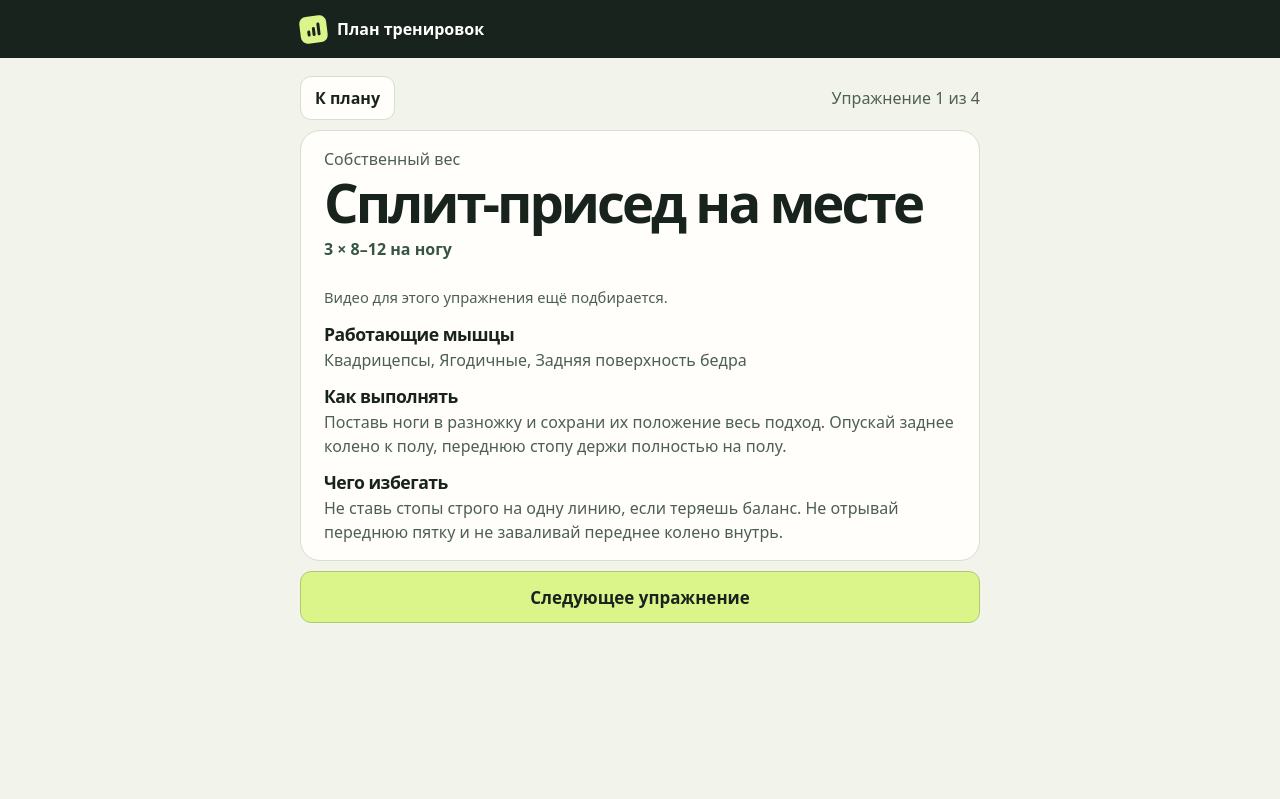
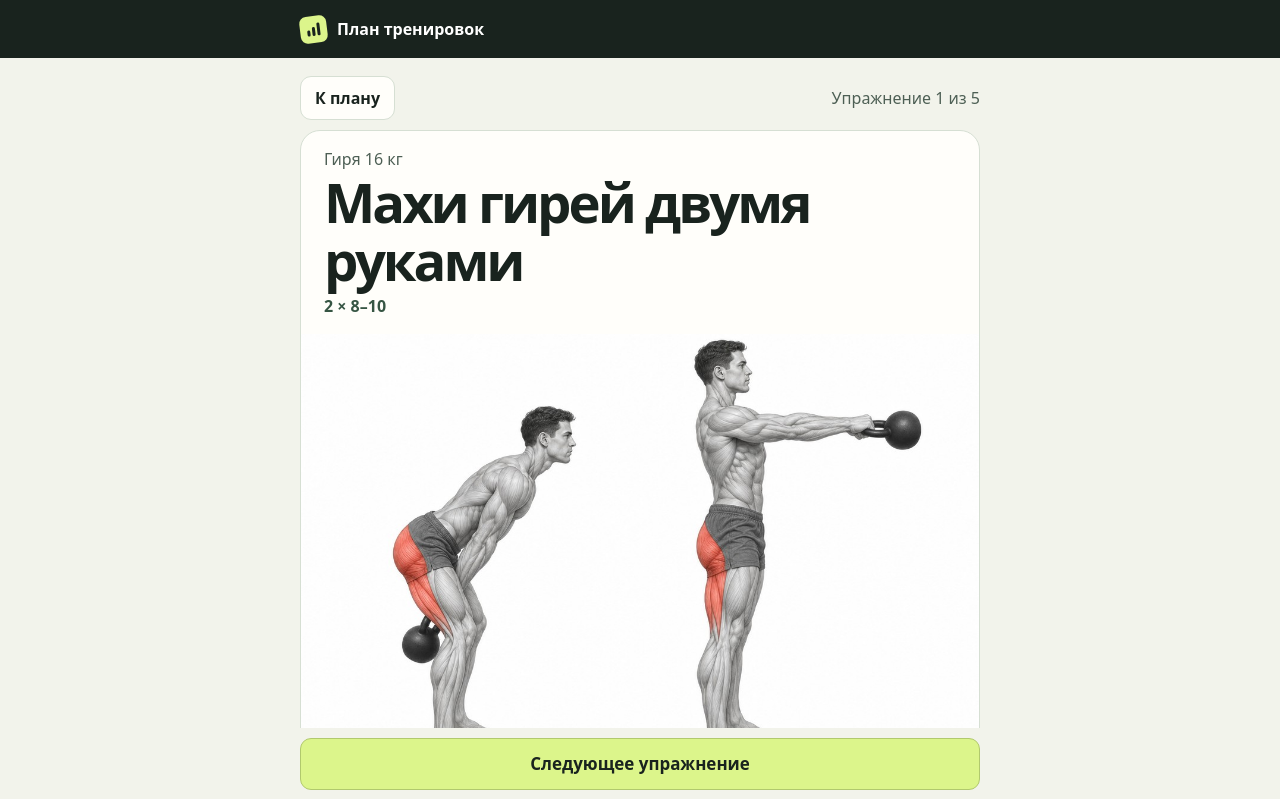
Before and after one commit to vladworklg15-stack/training-plan, a plain HTML site: page index.html in a window 1280 px wide. Both pictures are taken after a click on the button "Начать". Shown: the top 799 px of the page. Drawn offline with Linux system fonts and the light colour scheme.

Commit message:
Add kettlebell exercises and weekend walks

```diff
--- a/app.js
+++ b/app.js
@@ -1,9 +1,9 @@
-import {exercises,muscles} from './exercises.js';
+import {exercises,muscles} from './exercises.js?v=8';
 import {exerciseVideos} from './videos.js';
-import {exerciseIllustrations} from './illustrations.js';
+import {exerciseIllustrations} from './illustrations.js?v=8';
 import {kettlebellAlternatives,kettlebellMedia,kettlebellVideos} from './kettlebells.js';
-import {calendarTimes,makeCalendar,schedule,startOptions} from './schedule.js';
-import {beginTimer,coreMoves,coreRounds,coreSeconds,formatClock,intervals,pauseTimer,plans,restSeconds,resumeTimer,sessionDate,updateTimer,weekAt} from './workout.js';
+import {calendarTimes,makeCalendar,schedule,startOptions} from './schedule.js?v=8';
+import {beginTimer,coreMoves,coreRounds,coreSeconds,formatClock,intervals,pauseTimer,plans,restSeconds,resumeTimer,sessionDate,updateTimer,weekAt} from './workout.js?v=8';
 
 const el=id=>document.getElementById(id);
 const overview=el('overview'), session=el('session');
@@ -33,7 +33,7 @@ let kettlebellOpener=null;
 let lastKettlebell=kettlebellVideos[0];
 
 function resetScroll(){window.scrollTo(0,0);}
-function titleFor(item){return item.id==='core'?'Комплекс на пресс':exercises[item.id].title;}
+function titleFor(item){return item.id==='core'?'Комплекс на пресс':item.title||exercises[item.id].title;}
 function gearFor(item){return item.id==='core'?'Коврик':item.gear||exercises[item.id].gear;}
 function doseFor(item){
   if(item.id==='core') return coreRounds+' круга · '+formatClock(coreSeconds*1000);
@@ -47,9 +47,13 @@ function workoutFor(day){return plans[day.key];}
 function recover(day){
   const value=read(storeKey);
   if(value?.date!==sessionDate(day.date) || value.key!==day.key ||
-    !Number.isInteger(value.index) || value.index<0 || value.index>=workoutFor(day).length) return null;
+    !Number.isInteger(value.index) || value.index<0) return null;
   if(value.timer && !['running','paused','complete'].includes(value.timer.mode)) return null;
-  return value;
+  // Older Thursday sessions were saved before swings were inserted at the start.
+  const index=value.exerciseId ? workoutFor(day).findIndex(item=>item.id===value.exerciseId)
+    : day.key==='thu' ? value.index+1 : value.index;
+  if(index<0 || index>=workoutFor(day).length)return null;
+  return {...value,index};
 }
 function newDay() {
   const now=new Date();
@@ -87,7 +91,7 @@ function renderOverview(){
   text('day-date',(isToday?'Сегодня · ':'')+dateFormat.format(selected.date));
   text('day-title',summary?.title||'День отдыха');
   text('day-muscles',summary?.muscles||'');
-  text('day-time',summary?`Ориентир начала ${el('calendar-start').value}`:'');
+  text('day-time',summary?.allDay?'В удобное время':summary?`Ориентир начала ${el('calendar-start').value}`:'');
   const entries=workoutFor(selected);
   el('day-plan').replaceChildren(...entries.map(item=>{
     const row=make('article','plan-row');
@@ -181,7 +185,7 @@ kettlebellPlayer.addEventListener('error',()=>{
 });
 
 function persist(){
-  save(storeKey,active?.finished?null:active);
+  save(storeKey,!active||active.finished?null:{...active,exerciseId:plans[active.key][active.index].id});
 }
 
 function openAudio(){
--- a/exercises.js
+++ b/exercises.js
@@ -16,6 +16,8 @@ const rows = [
   ['goblet','Присед с гирей у груди','Гиря 16 кг',['quads','glutes'],['abs'], 'Держи гирю у груди, опускай таз между бёдер. Колени направляй по линии носков, стопы оставляй на полу.'],
   ['rdl','Румынская тяга с гантелями','Гантели по 12 кг',['ham','glutes'],['spine','forearms'], 'Слегка согни колени и отведи таз назад. Веди гантели близко к ногам, пока сохраняешь нейтральное положение спины.'],
   ['lunge','Обратные выпады','Собственный вес',['quads','glutes'],['ham'], 'Шагни назад и опусти заднее колено к полу. Поднимись за счёт передней ноги и вернись в исходное положение.'],
+  ['gobletLunge','Обратные выпады с гирей у груди','Гиря 16 кг',['quads','glutes'],['ham','abs'], 'Возьми гирю двумя руками за дужку и держи близко к груди. Шагни назад, опусти заднее колено к полу и вернись, отталкиваясь всей передней стопой. Чередуй ноги. Если с гирей теряешь равновесие, сделай подход с собственным весом.'],
+  ['swing','Махи гирей двумя руками','Гиря 16 кг',['glutes','ham'],['abs','forearms'], 'Отведи таз назад с мягким сгибом коленей и пропусти гирю между ног. Энергично разогни таз и встань прямо, позволяя гире подняться примерно до груди. На обратном пути снова отведи таз назад, когда кисти приблизятся к бёдрам.'],
   ['calf','Подъём на носок на одной ноге','Опора по необходимости',['calves'],['soleus'], 'Поднимай пятку опорной ноги максимально высоко в контролируемой амплитуде. Опускай медленно. Колено почти прямое.'],
   ['pull','Подтягивания','Турник',['lats','biceps'],['upperBack','forearms'], 'Начни с вытянутых рук. Веди локти вниз, поднимайся без раскачки и опускайся под контролем.'],
   ['floorPress','Жим гантелей лёжа на полу','Гантели по 12 кг',['chest','triceps'],['delts'], 'Ляг, согни колени и поставь стопы на пол. На спуске легко коснись пола плечевыми частями рук. Держи запястья над локтями.'],
@@ -45,6 +47,8 @@ const mistakes = {
   goblet: 'Не отрывай пятки и не своди колени внутрь. Выбирай глубину, на которой сохраняешь опору всей стопой и контролируешь корпус.',
   rdl: 'Не округляй спину, не уводи гантели вперёд от ног и не опускай их специально до пола. Остановись, когда таз дальше уже не уходит назад без изменения положения спины.',
   lunge: 'Не заваливай переднее колено внутрь, не отрывай переднюю пятку и не ударяй задним коленом об пол.',
+  gobletLunge: 'Не отводи гирю от груди, не своди переднее колено внутрь и не отрывай переднюю пятку. Опускай заднее колено под контролем.',
+  swing: 'Не поднимай гирю плечами и не превращай мах в глубокий присед. Вверху не отклоняйся назад. Закончи подход, если теряешь контроль над гирей.',
   calf: 'Не пружинь в нижней точке, не перекатывайся на наружный край стопы и не подталкивай себя руками об опору.',
   pull: 'Не раскачивайся, не подбрасывай себя ногами и не вытягивай подбородок вперёд. Опускайся плавно, без падения в нижнюю точку.',
   floorPress: 'Не разводи локти на одной линии с плечами. Не сгибай кисти назад и не отбивай плечевые части рук от пола.',
--- a/illustrations.js
+++ b/illustrations.js
@@ -33,5 +33,60 @@ export const exerciseIllustrations = {
     "file": "./media/technique-calf.jpg",
     "alt": "Подними пятку опорной ноги, опираясь на переднюю часть стопы. Колено остаётся почти прямым.",
     "phases": true
+  },
+  "floorPress": {
+    "file": "./media/technique-floorPress.jpg",
+    "alt": "Лёжа на полу, выжми две гантели от груди вверх. Внизу плечевые части рук легко касаются пола.",
+    "phases": true
+  },
+  "pull": {
+    "file": "./media/technique-pull.jpg",
+    "alt": "Подтянись из виса прямым хватом до положения, где подбородок находится над перекладиной.",
+    "phases": true
+  },
+  "row": {
+    "file": "./media/technique-row.jpg",
+    "alt": "Одной рукой упрись в устойчивую опору. Другой подтяни гантель к боку, ведя локоть к тазу.",
+    "phases": true
+  },
+  "pushdown": {
+    "file": "./media/technique-pushdown.jpg",
+    "alt": "Локоть остаётся у бока. Разогни руку вниз, удерживая резинку, закреплённую сверху.",
+    "phases": true
+  },
+  "roller": {
+    "file": "./media/technique-roller.jpg",
+    "alt": "Обе кисти вращают горизонтальный валик. Шнур с грузом наматывается на середину валика.",
+    "phases": true
+  },
+  "gripper": {
+    "file": "./media/technique-gripper.jpg",
+    "alt": "Одна рукоять пружинного эспандера упирается в ладонь, вторую сжимают пальцы. Запястье прямое.",
+    "phases": false
+  },
+  "swing": {
+    "file": "./media/technique-swing.jpg",
+    "alt": "В замахе отведи таз назад. В верхней точке выпрямись, держи гирю двумя руками примерно на уровне груди.",
+    "phases": true
+  },
+  "gobletLunge": {
+    "file": "./media/technique-gobletLunge.jpg",
+    "alt": "Держи гирю у груди обеими руками. Шагни назад, оставив переднюю стопу полностью на полу.",
+    "phases": true
+  },
+  "walk": {
+    "file": "./media/technique-walk.jpg",
+    "alt": "На дорожке корпус вертикален, руки свободны, стопы делают естественные короткие шаги.",
+    "phases": false
+  },
+  "split": {
+    "file": "./media/technique-split.jpg",
+    "alt": "Стопы остаются в разножке. При сгибании коленей заднее колено приближается к полу, передняя стопа остаётся прижатой.",
+    "phases": true
+  },
+  "kickRdl": {
+    "file": "./media/technique-kickRdl.jpg",
+    "alt": "Передняя стопа прижата к полу, задний носок помогает держать баланс. При наклоне гиря движется близко к передней ноге.",
+    "phases": true
   }
 };
--- a/index.html
+++ b/index.html
@@ -9,8 +9,8 @@
   <title>План тренировок</title>
   <link rel="manifest" href="./manifest.webmanifest">
   <link rel="apple-touch-icon" href="./icon-192.png">
-  <link rel="stylesheet" href="./style.css?v=7">
-  <script type="module" src="./app.js?v=7"></script>
+  <link rel="stylesheet" href="./style.css?v=8">
+  <script type="module" src="./app.js?v=8"></script>
 </head>
 <body>
   <header class="mast"><div class="frame brand"><span class="mark" aria-hidden="true"><i></i><i></i><i></i></span>План тренировок</div></header>
@@ -40,7 +40,7 @@
         <label class="time-choice">Начало тренировки<select id="calendar-start">
           <option value="20:00">20:00</option><option value="20:30">20:30</option>
         </select></label>
-        <p id="calendar-note">Уведомление в 18:30 по будням.</p>
+        <p id="calendar-note">Уведомление в 18:30 по будням. Ходьба в выходные в удобное время.</p>
         <button class="outline" id="calendar-export" type="button">Скачать расписание для календаря</button>
       </details>
     </section>
--- a/schedule.js
+++ b/schedule.js
@@ -1,16 +1,20 @@
 const workoutStart = '20:00';
 export const startOptions = ['20:00','20:30'];
 const alertTime = '18:30';
-const dayKeys = [null, 'mon', 'tue', 'wed', 'thu', 'fri', null];
-const weekdayCodes = {mon:'MO', tue:'TU', wed:'WE', thu:'TH', fri:'FR'};
+const dayKeys = ['sun', 'mon', 'tue', 'wed', 'thu', 'fri', 'sat'];
+const weekdayCodes = {mon:'MO', tue:'TU', wed:'WE', thu:'TH', fri:'FR', sat:'SA', sun:'SU'};
 const pad = n => String(n).padStart(2,'0');
+const weekendSchedule = {title:'Ходьба',muscles:'Бёдра, ягодицы и икры',gear:'Беговая дорожка или прогулка на улице',
+  short:'минимум 5 км',note:'Выбери удобное время.',allDay:true};
 
 export const schedule = {
   mon: {title:'Ноги и пресс', muscles:'Квадрицепсы, задняя поверхность бедра, ягодицы, икры, пресс', gear:'Гиря 16 кг, гантели по 12 кг, коврик', short:'бёдра, икры, пресс · гиря, гантели, коврик'},
   tue: {title:'Верх тела и сайклинг', muscles:'Спина, грудь, плечи, бицепсы, трицепсы', gear:'Турник, гантели по 12 кг, резинка 20 кг, велотренажёр', short:'спина, грудь, руки · турник, гантели, резинка, вело', note:'Сайклинг 40 минут после силовой части.'},
   wed: {title:'Пресс, хват и ходьба', muscles:'Пресс и предплечья', gear:'Коврик, кистевой роллер, эспандер или подвесные конусы, беговая дорожка', short:'пресс, предплечья · коврик, роллер, эспандер или конусы, дорожка', note:'Быстрая ходьба до 5 км.'},
   thu: {title:'Бёдра и икры', muscles:'Квадрицепсы, задняя поверхность бедра, ягодицы, икры', gear:'Гиря 16 кг, коврик, опора для подъёмов на носки', short:'бёдра, ягодицы, икры · гиря, коврик, опора'},
-  fri: {title:'Верх тела и сайклинг', muscles:'Плечи, спина, грудь, трапеции, бицепсы, трицепсы и предплечья', gear:'Турник, гантели по 12 кг, резинка 20 кг, коврик, велотренажёр', short:'плечи, спина, руки · турник, гантели, резинка, коврик, вело', note:'Сайклинг 40 минут после силовой части.'}
+  fri: {title:'Верх тела и сайклинг', muscles:'Плечи, спина, грудь, трапеции, бицепсы, трицепсы и предплечья', gear:'Турник, гантели по 12 кг, резинка 20 кг, коврик, велотренажёр', short:'плечи, спина, руки · турник, гантели, резинка, коврик, вело', note:'Сайклинг 40 минут после силовой части.'},
+  sat:weekendSchedule,
+  sun:weekendSchedule
 };
 
 export const calendarTimes = {workoutStart, alertTime};
@@ -43,7 +47,7 @@ function firstWorkout(key, now, start) {
   const target=dayKeys.indexOf(key);
   let offset=(target-date.getDay()+7)%7;
   const time=pad(date.getHours())+':'+pad(date.getMinutes());
-  if (!offset && time>=start) offset=7;
+  if (!offset && start && time>=start) offset=7;
   date.setDate(date.getDate()+offset);
   return dateKey(date);
 }
@@ -72,16 +76,15 @@ export function makeCalendar(now = new Date(), preferredStart = workoutStart){
   const lines=['BEGIN:VCALENDAR','VERSION:2.0','PRODID:-//Personal Training//Weekly Plan//RU',
     'CALSCALE:GREGORIAN','X-WR-CALNAME:План тренировок'];
   for(const [key,data] of Object.entries(schedule)){
-    const date=firstWorkout(key,now,start);
+    const date=firstWorkout(key,now,data.allDay?null:start);
     const title=calendarText(data.title+' · '+data.short);
     const details=calendarText(['Мышцы: '+data.muscles,'Инвентарь: '+data.gear,data.note].filter(Boolean).join('\n'));
-    lines.push('BEGIN:VEVENT',
-      'UID:training-week-'+key+'@personal-training.local','DTSTAMP:'+stamp,
-      'DTSTART:'+date+'T'+compactTime(start),'DTEND:'+date+'T'+compactTime(end),
-      'RRULE:FREQ=WEEKLY;BYDAY='+weekdayCodes[key],
-      'SUMMARY:'+title,'DESCRIPTION:'+details,
-      'BEGIN:VALARM','TRIGGER:-PT'+alarm+'M','ACTION:DISPLAY','DESCRIPTION:'+title,
-      'END:VALARM','END:VEVENT');
+    lines.push('BEGIN:VEVENT','UID:training-week-'+key+'@personal-training.local','DTSTAMP:'+stamp);
+    if(data.allDay)lines.push('DTSTART;VALUE=DATE:'+date);
+    else lines.push('DTSTART:'+date+'T'+compactTime(start),'DTEND:'+date+'T'+compactTime(end));
+    lines.push('RRULE:FREQ=WEEKLY;BYDAY='+weekdayCodes[key],'SUMMARY:'+title,'DESCRIPTION:'+details);
+    if(!data.allDay)lines.push('BEGIN:VALARM','TRIGGER:-PT'+alarm+'M','ACTION:DISPLAY','DESCRIPTION:'+title,'END:VALARM');
+    lines.push('END:VEVENT');
   }
   lines.push('END:VCALENDAR');
   return lines.map(fold).join('\r\n')+'\r\n';
--- a/sw.js
+++ b/sw.js
@@ -1,10 +1,10 @@
 import {exerciseVideos} from './videos.js';
-import {exerciseIllustrations} from './illustrations.js';
+import {exerciseIllustrations} from './illustrations.js?v=8';
 
-const name='training-week-v7';
+const name='training-week-v8';
 const scope=self.registration.scope;
 const absolute=path=>new URL(path,scope).href;
-const shell=['./index.html','./app.js?v=7','./videos.js','./illustrations.js','./kettlebells.js','./exercises.js','./schedule.js','./workout.js','./style.css?v=7','./manifest.webmanifest','./icon-192.png','./icon-512.png'];
+const shell=['./index.html','./app.js?v=8','./videos.js','./illustrations.js?v=8','./kettlebells.js','./exercises.js?v=8','./schedule.js?v=8','./workout.js?v=8','./style.css?v=8','./manifest.webmanifest','./icon-192.png','./icon-512.png'];
 const assets=new Set(shell.map(absolute));
 const videos=new Set(Object.values(exerciseVideos).filter(clip=>clip.file).map(clip=>absolute(clip.file)));
 const illustrations=new Set(Object.values(exerciseIllustrations).map(drawing=>absolute(drawing.file)));
--- a/workout.js
+++ b/workout.js
@@ -4,19 +4,20 @@ export const weekDays = [
 ];
 
 const set = (id,sets,reps,gear)=>({id,sets,reps,gear});
-const cardio = (id,target)=>({id,target});
+const cardio = (id,target,gear)=>({id,target,gear});
 const abs = {id:'core'};
+const weekendWalk = {...cardio('walk','Минимум 5 км','Беговая дорожка или прогулка на улице'),title:'Ходьба'};
 export const plans = {
-  mon:[set('goblet',3,'15'),set('rdl',3,'8–15'),set('lunge',2,'8–12 на ногу'),set('calf',3,'12–20 на ногу'),abs],
+  mon:[set('goblet',3,'15'),set('rdl',3,'8–15'),set('gobletLunge',2,'8–10 на ногу'),set('calf',3,'12–20 на ногу'),abs],
   tue:[set('pull',2,'10–12'),set('floorPress',3,'8–15'),set('row',2,'10–15 на руку'),
     set('curl',2,'10–15 на руку'),set('pushdown',2,'10–15 на руку'),cardio('cycle','40 минут')],
   wed:[abs,set('roller',2,'1 подъём и спуск'),set('gripper',2,'10–15 на руку'),cardio('walk','До 5 км')],
-  thu:[set('split',3,'8–12 на ногу','Собственный вес'),set('kickRdl',3,'8–12 на ногу'),
+  thu:[set('swing',2,'8–10'),set('split',3,'8–12 на ногу','Собственный вес'),set('kickRdl',3,'8–12 на ногу'),
     set('bridge',2,'10–15 на ногу'),set('bentCalf',3,'12–20')],
   fri:[set('pull',2,'10–12'),set('overhead',2,'8–12 на руку'),set('row',2,'10–15 на руку'),
     set('pushup',2,'8–15'),set('shrug',3,'12–20'),set('hammer',2,'10–15'),
     set('pushdown',2,'10–15 на руку'),cardio('cycle','40 минут')],
-  sat:[],sun:[]
+  sat:[weekendWalk],sun:[weekendWalk]
 };
 
 export const coreMoves = [
```
